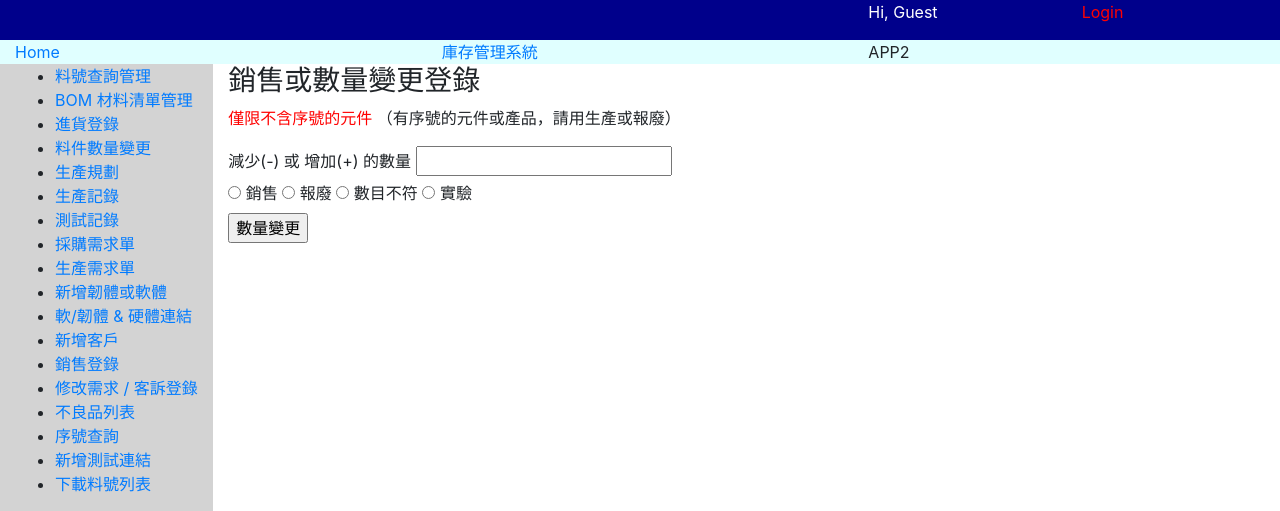
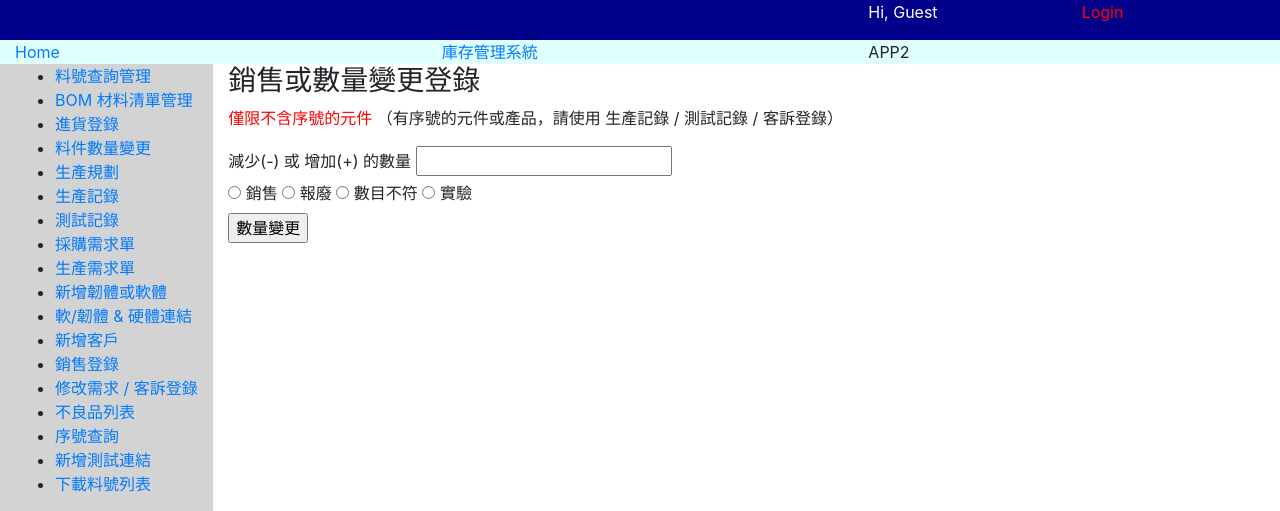
Before and after one commit to TinaHsing/qportal, a Django app: template template/erp/addDiscard.html in a window 1280 px wide. Shown: the top 511 px of the page. Run offline with Django 3.2, Linux system fonts and the light colour scheme; the template is opened without the code that fills it, so the values that code supplies are empty; some libraries are stand-ins or nearby versions.

Commit message:
update add discard

```diff
--- a/template/erp/addDiscard.html
+++ b/template/erp/addDiscard.html
@@ -4,7 +4,7 @@
 	<div>
 		<h3>銷售或數量變更登錄</h3>
 		<p><font color ="red">僅限不含序號的元件</font>
-		（有序號的元件或產品，請用生產或報廢）</p>
+		（有序號的元件或產品，請使用 生產記錄 / 測試記錄 / 客訴登錄）</p>
 	<form method ="post" action ="">
 		{% csrf_token %}
 
```
